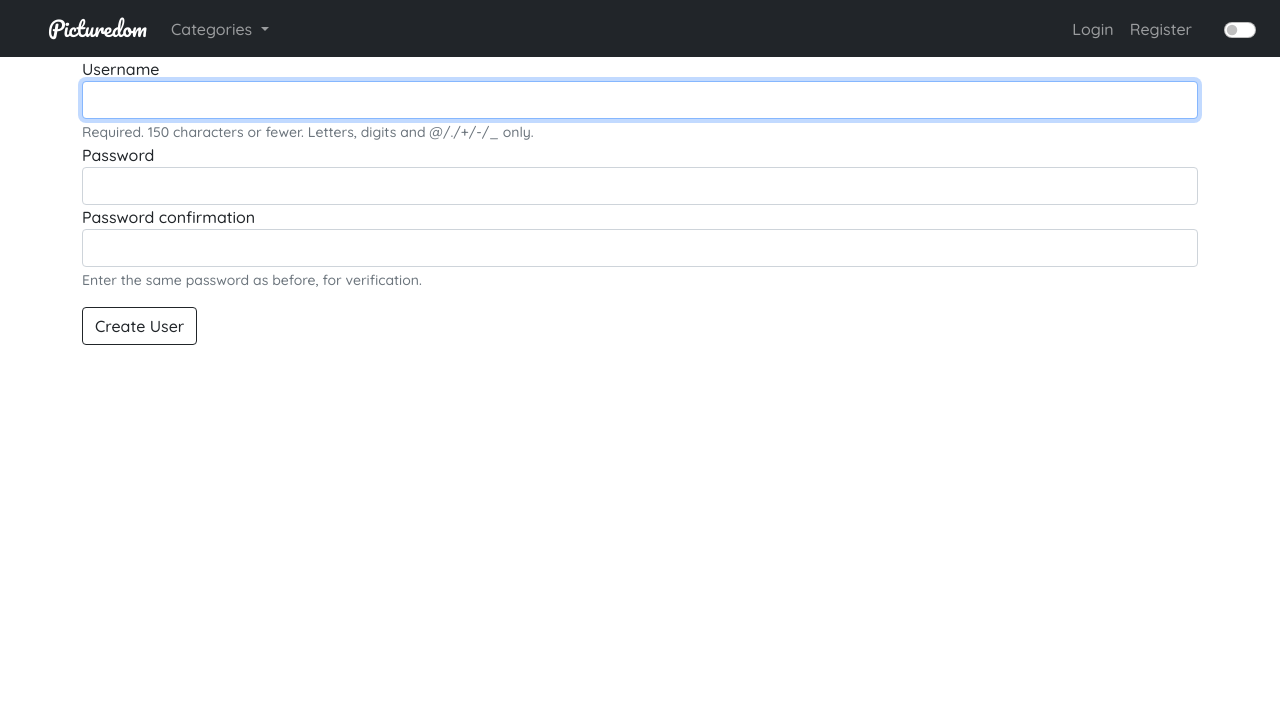
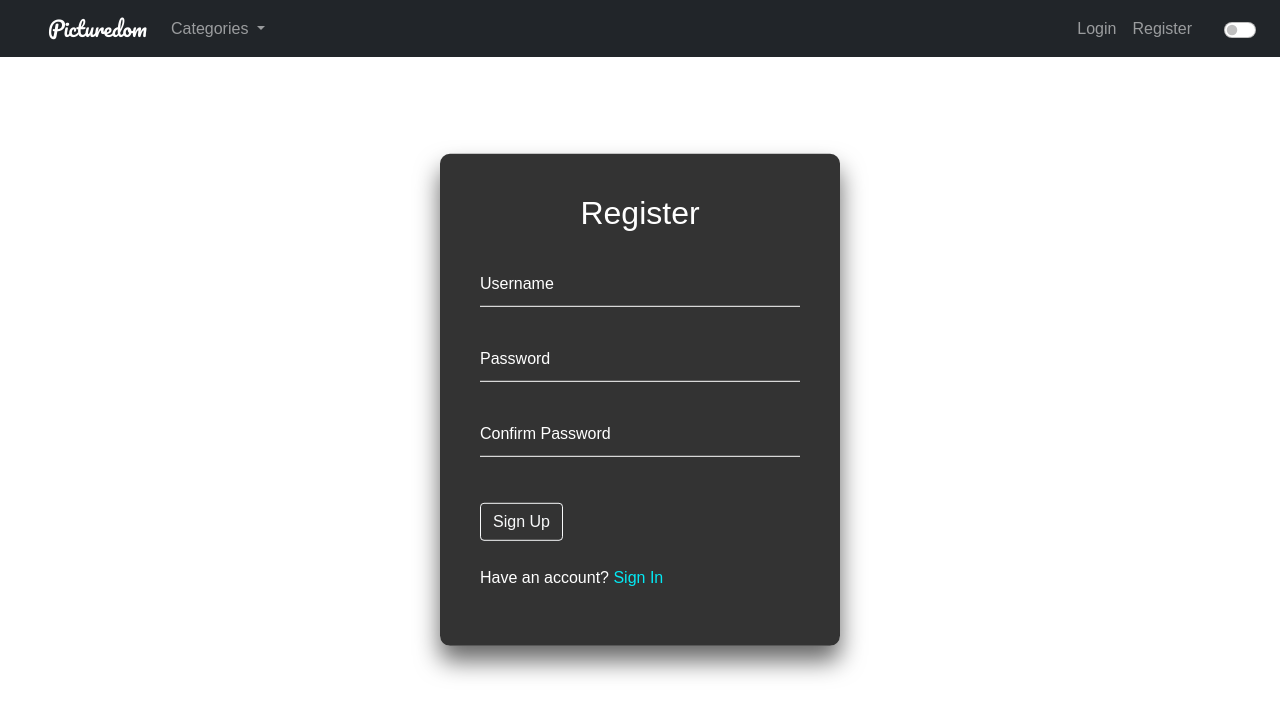
Before and after one commit to Azzarox/Picturedom, a Django app: page /register/ in a window 1280 px wide. Shown: the top 716 px of the page. Run offline with Django 3.2, Linux system fonts and the light colour scheme; data that the repository does not hold is empty; some libraries are stand-ins or nearby versions.

Commit message:
added new form design for register and login

```diff
--- a/Picturedom/templates/registration/register.html
+++ b/Picturedom/templates/registration/register.html
@@ -1,13 +1,41 @@
 {% extends 'base.html' %}
-{% load crispy_forms_filters %}
-
+{% load static %}
 {% load crispy_forms_tags %}
 
+{% block style %}
+    <link rel="stylesheet" href="{% static 'auth/register.css' %}">
+{% endblock %}
 
 {% block main %}
-<form action="" method=POST>
-    {% csrf_token %}
-    {{form|crispy}}
-    <button type="submit" class="btn btn-outline-dark mt-3">Create User</button>
-</form>
+
+    <div class="login-box">
+        <h2>Register</h2>
+        <form action="{% url 'register' %}" method='post'>
+            {% csrf_token %}
+            <div class='user-box'>
+                {% if form.errors %}
+                    {{ form.username.errors }}
+                    {{ form.password2.errors }}
+                {% endif %}
+
+            </div>
+            <div class="user-box">
+                <input type="text" name="username" required="">
+                <label>Username</label>
+            </div>
+            <div class="user-box">
+                <input type="password" name="password1" required="">
+                <label>Password</label>
+            </div>
+            <div class="user-box">
+                <input type="password" name="password2" required="">
+                <label>Confirm Password</label>
+            </div>
+            <button type="submit" class='btn btn-outline-light mt-3'>Sign Up
+            </button>
+            <div class='redirect-div'>
+                <p class='redirect mt-2'>Have an account? <a href="{% url 'login' %}">Sign In</a></p>
+            </div>
+        </form>
+    </div>
 {% endblock %}
```
Also changed, not shown: Picturedom/templates/registration/login.html (+32 -6 lines).
